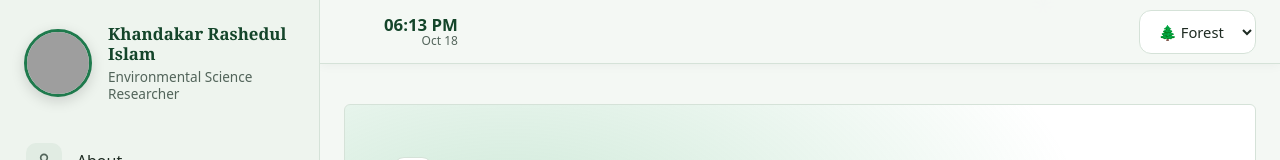
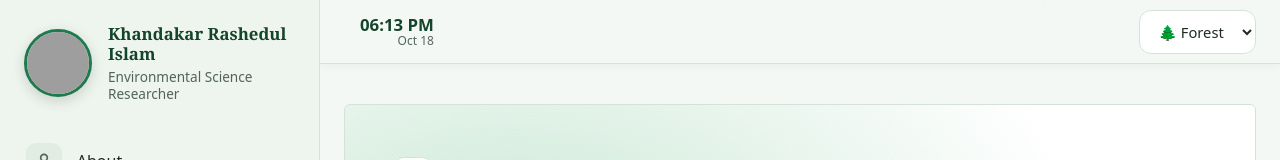
Before and after one commit to khandakarrashedul/khandakarrashedulislam.github.io, a plain HTML site: page index.html in a window 1280 px wide. Shown: the top 160 px of the page. Drawn offline with Linux system fonts and the light colour scheme; no server answers; grey boxes are pictures that could not be loaded.

Commit message:
Adjust margin-left of clock element

```diff
--- a/style.css
+++ b/style.css
@@ -291,7 +291,7 @@ p { margin: 0 0 0.9rem; }
 }
 .topbar-left { display: flex; align-items: center; gap: 1rem; }
 
-.clock { display: flex; flex-direction: column; line-height: 1.15; margin-left: 2.5rem; }
+.clock { display: flex; flex-direction: column; line-height: 1.15; margin-left: 1rem; }
 .clock-time { font-weight: 700; color: var(--heading); font-size: 1.05rem; }
 .clock-date { font-size: 0.75rem; color: var(--muted); text-align: right; }
 
```
